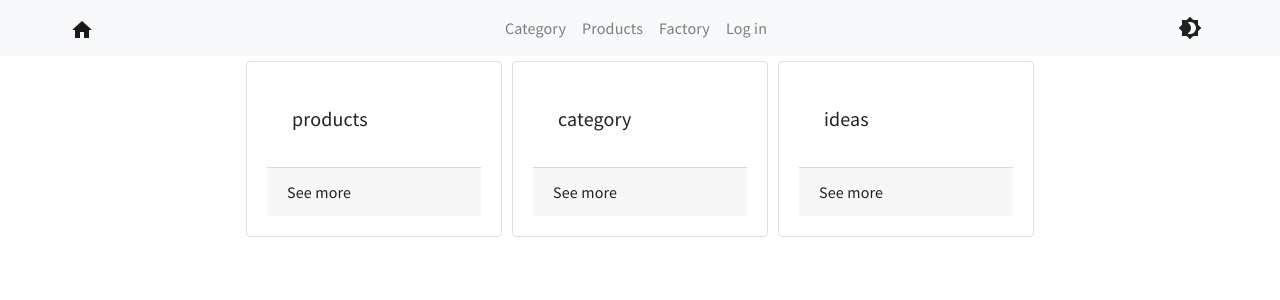
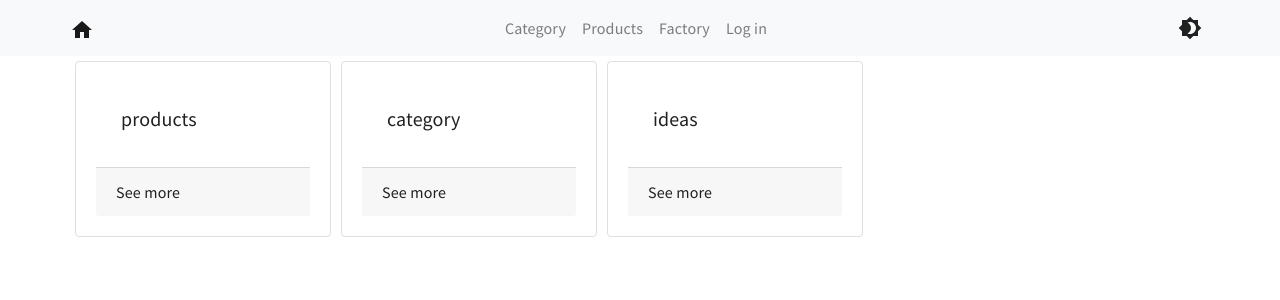
Before and after one commit to melission/react-router-demo, a React app: page /factory in a window 1280 px wide. Shown: the top 300 px of the page. Built offline with nearby package versions, Linux system fonts and the light colour scheme.

Commit message:
minor styling changes

```diff
--- a/src/Factory.js
+++ b/src/Factory.js
@@ -8,8 +8,8 @@ const Factory = () => {
     const catalogList = ["products", "category", "ideas"]
 
     return (
-        <Container className="container-body">
-            <Row className="card-block">
+        <Container>
+            <Row>
                 <CatalogList catalogList={catalogList} />
             </Row>
         </Container>
--- a/src/books/Book.js
+++ b/src/books/Book.js
@@ -42,7 +42,7 @@ const Book = () => {
                 <div className="error-text">Sorry, there seems to be a mistake in fetching a book. Try again, please</div>
             </Row>
             <Row>
-                <img className="error-image" src={error404}></img>
+                <img className="error-image" src={error404} alt='no book of your request was found'></img>
             </Row>
         </Container>
 
--- a/src/login/Login.js
+++ b/src/login/Login.js
@@ -58,7 +58,8 @@ const Login = () => {
           <Form.Group className="mb-3" controlId="formBasicCheckbox">
             <Form.Check type="checkbox" label="Keep me logged in" />
           </Form.Group>
-                    <Button className='login-button' variant="outline-primary" type="submit" disabled={isLoading}>
+          <Row>
+            <Button className='login-button mx-auto' variant="outline-primary" type="submit" disabled={isLoading}>
               {isLoading ? (
                 <>
                   <Spinner
@@ -74,6 +75,7 @@ const Login = () => {
                 'Login'
               )}
             </Button>
+          </Row>
         </Form>
       </Row>
     </Container>
```
Lines whose indentation alone changed are shown as unchanged.
